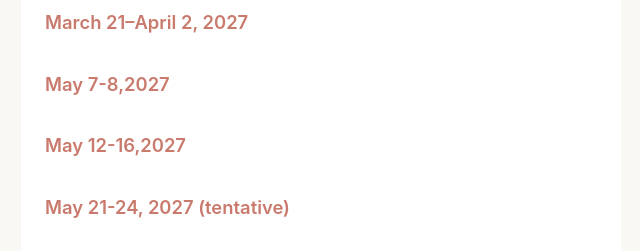
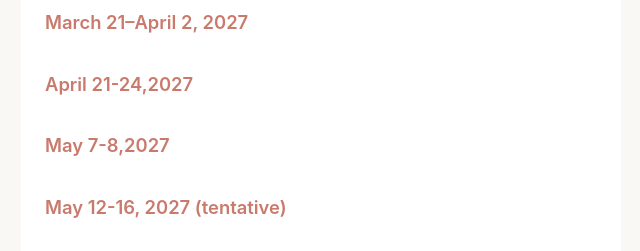
Before and after one commit to Pipersparadise/pipers-paradise, a plain HTML site: page index.html in a window 1280 px wide. Shown: the part 752-1003 px from the top of the page, 319-959 px from the left. Drawn offline with Linux system fonts and the light colour scheme.

Commit message:
Update date ranges in index.html

```diff
--- a/index.html
+++ b/index.html
@@ -205,15 +205,15 @@
             </div>
 
              <div class="date-block">
-                <div class="date-range">May 7-8,2027</div>
+                <div class="date-range">April 21-24,2027</div>
              </div>
 
             <div class="date-block">
-                <div class="date-range">May 12-16,2027</div>
+                <div class="date-range">May 7-8,2027</div>
             </div>
 
              <div class="date-block">
-                <div class="date-range">May 21-24, 2027 (tentative)</div>
+                <div class="date-range">May 12-16, 2027 (tentative)</div>
             </div>
 
         <div class="contact-section">
```
